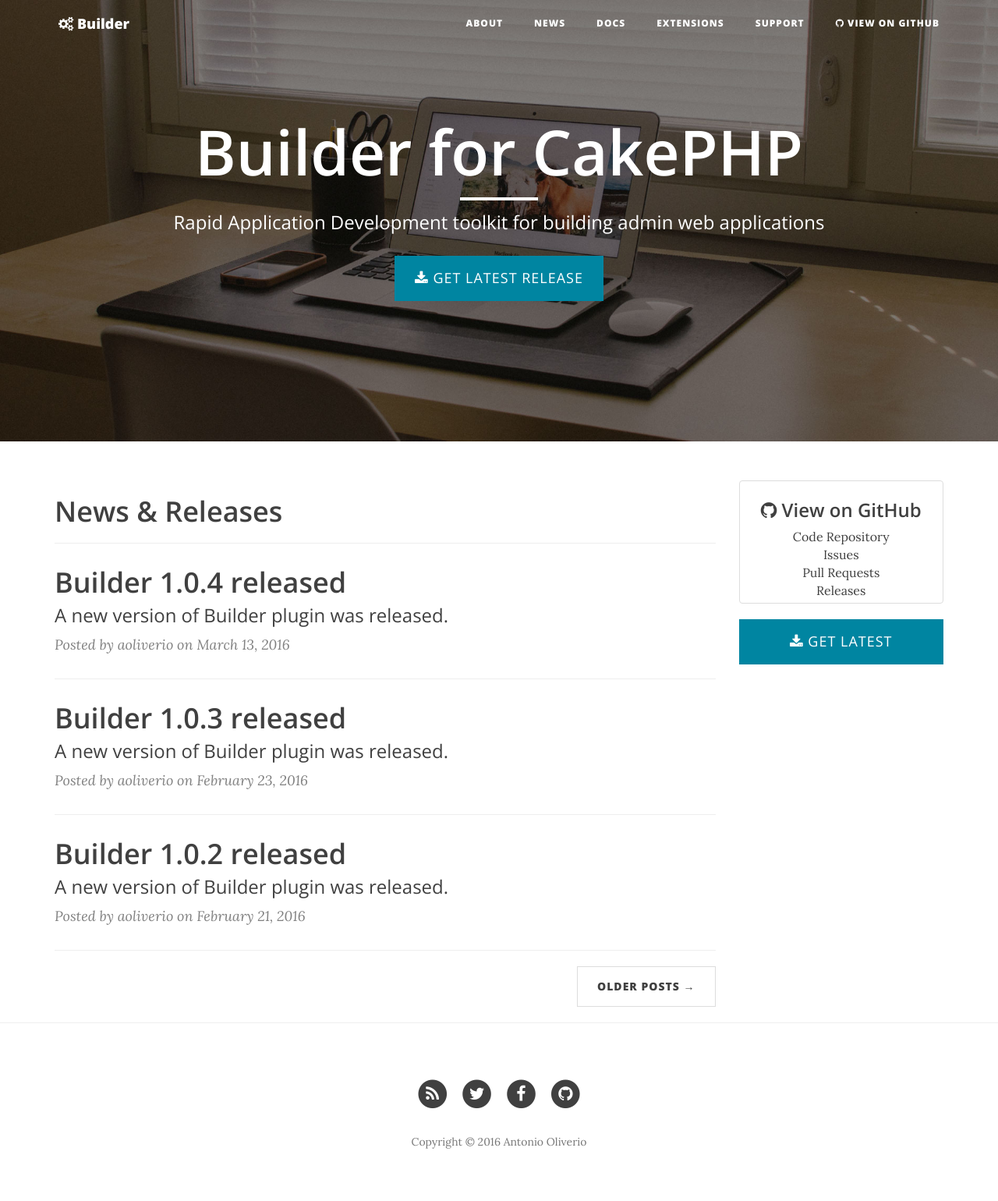
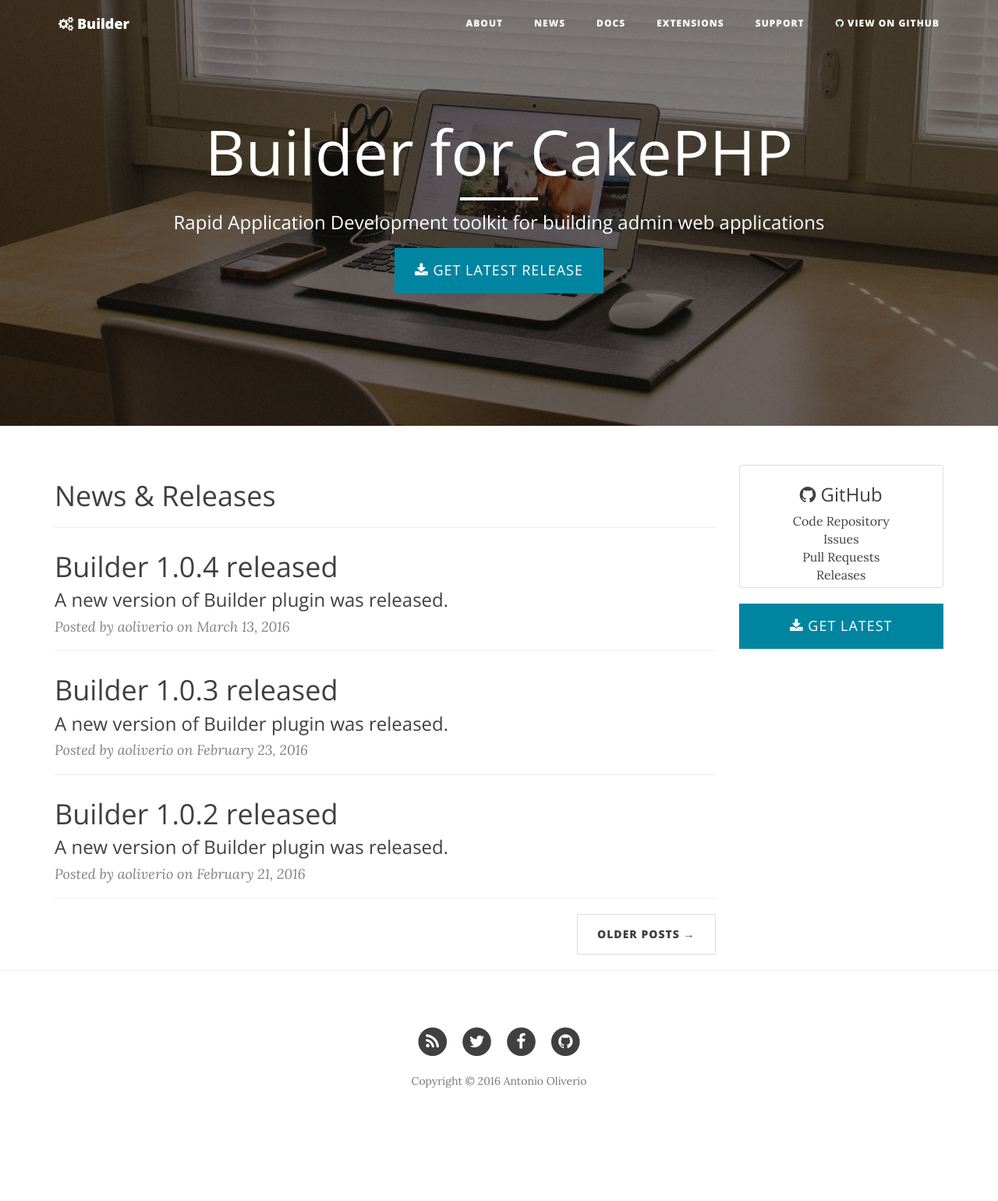
Before and after one commit to aoliverio/builder, a Jekyll site: the page built from index.html, in a window 1280 px wide. Shown: the whole page at 78% size. Built offline with Jekyll 4.4.1, drawn with Linux system fonts in a browser that asks for light colours; nearby versions of some CDN libraries; the list of posts is cut into pages by our own code; after the commit the page ends 1460 px from its top, so only the background shows below that.

Commit message:
Initial commit

```diff
--- a/_includes/nav.html
+++ b/_includes/nav.html
@@ -19,7 +19,7 @@
                 <li><a href="{{ site.baseurl }}/docs">Docs</a></li>
                 <li><a href="{{ site.baseurl }}/extensions">Extensions</a></li>
                 <li><a href="{{ site.baseurl }}/support">Support</a></li>
-                <li><a href="{{ site.github_code_url }}" target="_blank"><i class="fa fa-github"></i> View on GitHub</a></li>
+                <li><a href="{{ site.github.code_url }}" target="_blank"><i class="fa fa-github"></i> View on GitHub</a></li>
             </ul>
         </div>
         <!-- /.navbar-collapse -->
--- a/_layouts/page.html
+++ b/_layouts/page.html
@@ -30,7 +30,7 @@ layout: default
             <div class="text-center">
                 <!-- Thumbnail -->
                 <div class="thumbnail">
-                    <h3><i class="fa fa-github"></i> View on GitHub</h3>
+                    <h3><i class="fa fa-github"></i> GitHub</h3>
                     <a href="{{ site.github.code_url }}" target="_blank">Code Repository</a><br/>
                     <a href="{{ site.github.issues_url }}" target="_blank">Issues</a><br/>
                     <a href="{{ site.github.pulls_url }}" target="_blank">Pull Requests</a><br/>
--- a/css/clean-blog.css
+++ b/css/clean-blog.css
@@ -10,8 +10,8 @@ body {
     color: #404040;
 }
 p {
-    line-height: 1.5;
-    margin: 30px 0;
+    line-height: 1.2;
+    margin: 20px 0;
 }
 p a {
     text-decoration: underline;
@@ -23,7 +23,7 @@ h4,
 h5,
 h6 {
     font-family: 'Open Sans', 'Helvetica Neue', Helvetica, Arial, sans-serif;
-    font-weight: 600;
+    font-weight: 400;
 }
 a {
     color: #404040;
```
